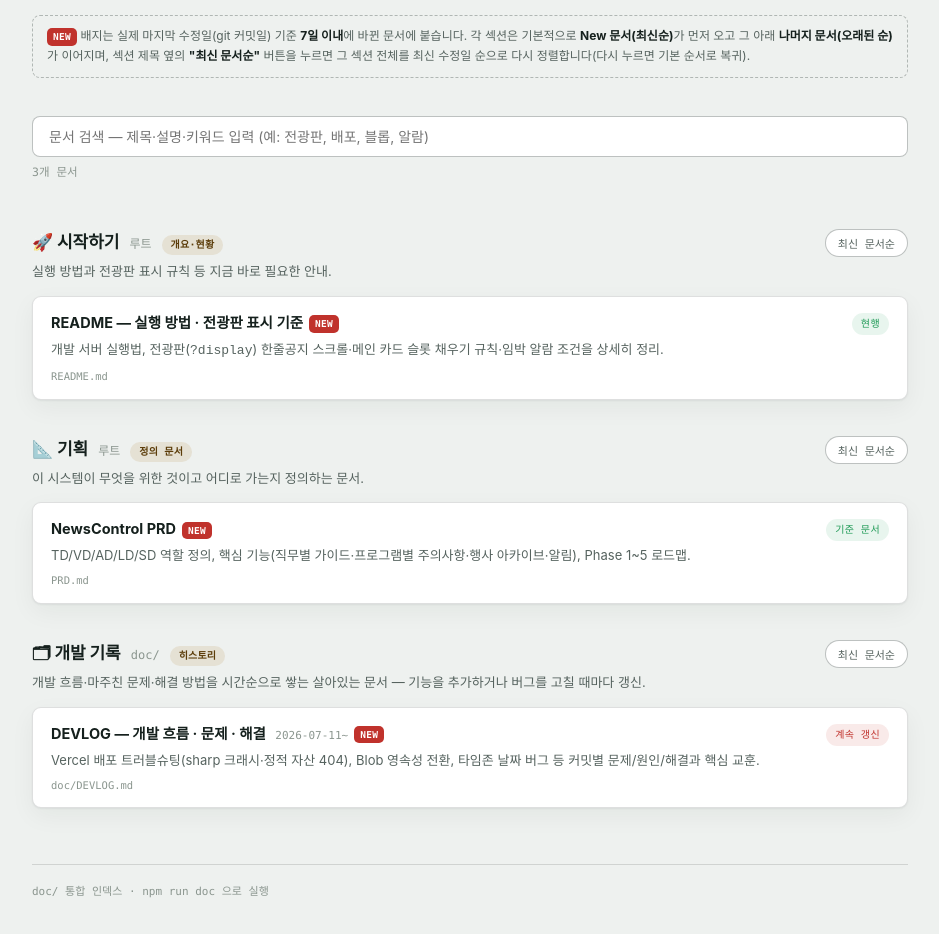
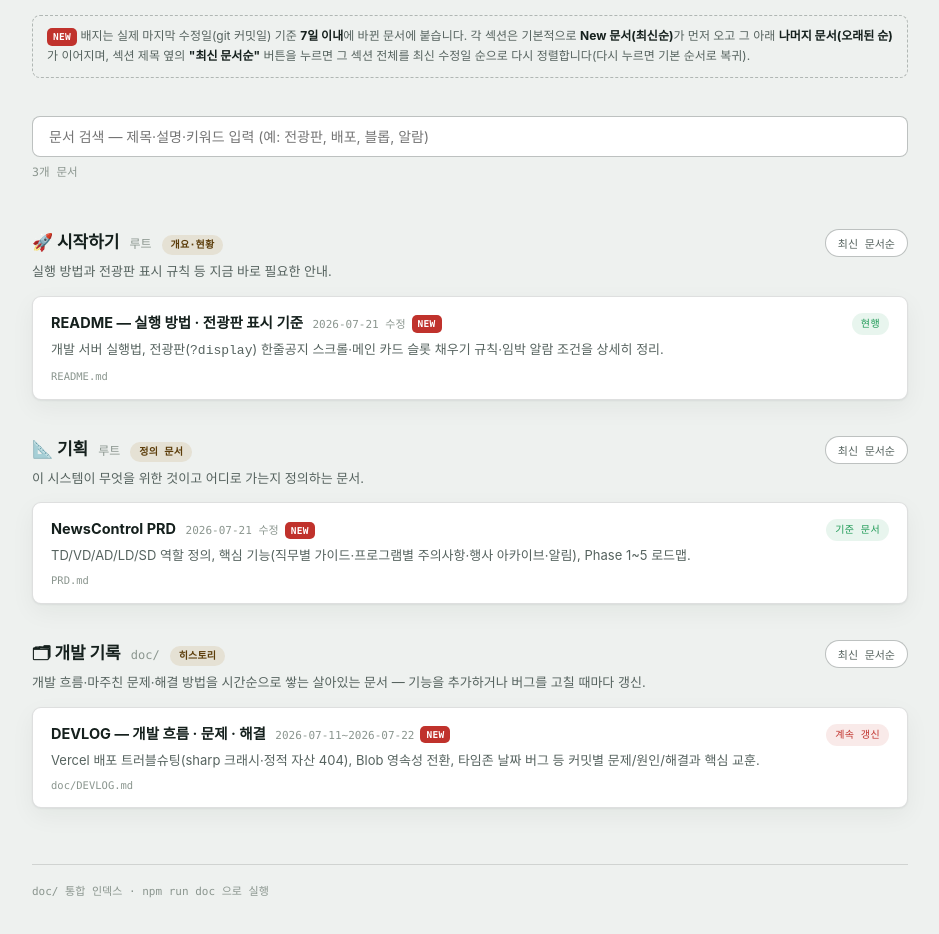
Before and after one commit to peter-cho-70/newscontrol-docs, a plain HTML site: page doc/index.html in a window 1280 px wide. Shown: the part 148-1082 px from the top of the page, without its empty margins (170-1109 px from the left). Drawn offline with Linux system fonts and the light colour scheme.

Commit message:
문서 카드에 최종 수정일을 눈에 보이게 표시 (README/PRD/DEVLOG)

```diff
--- a/doc/index.html
+++ b/doc/index.html
@@ -157,7 +157,7 @@
     <p class="section-desc">실행 방법과 전광판 표시 규칙 등 지금 바로 필요한 안내.</p>
     <div class="doc-list">
       <a class="doc" href="viewer.html?file=../README.md" data-date="2026-07-21T15:24:40+09:00" data-tags="readme 실행 개요 설치 전광판 표시 규칙 알람 스크롤 슬롯">
-        <span class="doc-title">README — 실행 방법 · 전광판 표시 기준</span>
+        <span class="doc-title">README — 실행 방법 · 전광판 표시 기준 <span class="ver">2026-07-21 수정</span></span>
         <span class="chip live">현행</span>
         <span class="doc-desc">개발 서버 실행법, 전광판(<code>?display</code>) 한줄공지 스크롤·메인 카드 슬롯 채우기 규칙·임박 알람 조건을 상세히 정리.</span>
         <span class="doc-path">README.md</span>
@@ -173,7 +173,7 @@
     <p class="section-desc">이 시스템이 무엇을 위한 것이고 어디로 가는지 정의하는 문서.</p>
     <div class="doc-list">
       <a class="doc" href="viewer.html?file=../PRD.md" data-date="2026-07-21T15:24:40+09:00" data-tags="prd 기획 로드맵 phase 역할 td vd ad ld sd 행사 아카이브">
-        <span class="doc-title">NewsControl PRD</span>
+        <span class="doc-title">NewsControl PRD <span class="ver">2026-07-21 수정</span></span>
         <span class="chip live">기준 문서</span>
         <span class="doc-desc">TD/VD/AD/LD/SD 역할 정의, 핵심 기능(직무별 가이드·프로그램별 주의사항·행사 아카이브·알림), Phase 1~5 로드맵.</span>
         <span class="doc-path">PRD.md</span>
@@ -189,7 +189,7 @@
     <p class="section-desc">개발 흐름·마주친 문제·해결 방법을 시간순으로 쌓는 살아있는 문서 — 기능을 추가하거나 버그를 고칠 때마다 갱신.</p>
     <div class="doc-list">
       <a class="doc" href="viewer.html?file=DEVLOG.md" data-date="2026-07-22T22:13:12+09:00" data-tags="devlog 개발기록 히스토리 커밋 배포 sharp 블롭 blob 타임존 버그 트러블슈팅 교훈">
-        <span class="doc-title">DEVLOG — 개발 흐름 · 문제 · 해결 <span class="ver">2026-07-11~</span></span>
+        <span class="doc-title">DEVLOG — 개발 흐름 · 문제 · 해결 <span class="ver">2026-07-11~2026-07-22</span></span>
         <span class="chip progress">계속 갱신</span>
         <span class="doc-desc">Vercel 배포 트러블슈팅(sharp 크래시·정적 자산 404), Blob 영속성 전환, 타임존 날짜 버그 등 커밋별 문제/원인/해결과 핵심 교훈.</span>
         <span class="doc-path">doc/DEVLOG.md</span>
```
